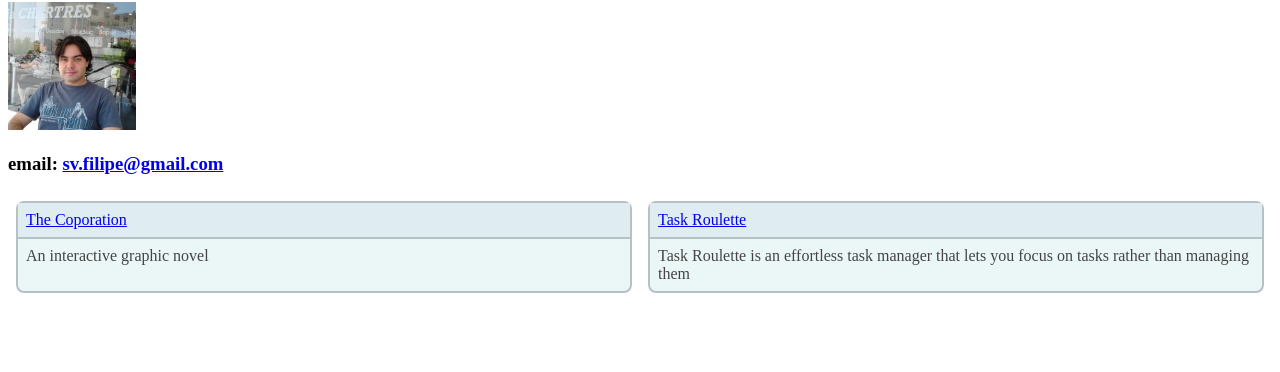
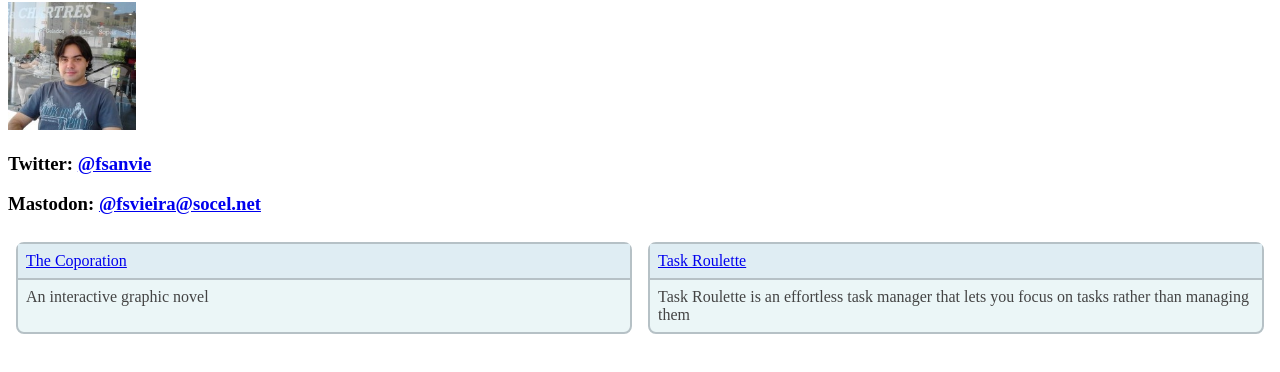
Before and after one commit to fsvieira/fsvieira.github.io, a plain HTML site: page index.html in a window 1280 px wide. Shown: the part 78-450 px from the top of the page. Drawn offline with Linux system fonts and the light colour scheme.

Commit message:
add social net

```diff
--- a/index.html
+++ b/index.html
@@ -52,7 +52,9 @@
     <div class='page'>
         <h1>My Name is Filipe Vieira and I love coding and open-source!</h1>
         <img src='eu.png' width="128px" />
-        <h3>email: <a href='mailto:sv.filipe@gmail.com'>sv.filipe@gmail.com</a></h3>
+
+        <h3>Twitter: <a href='https://twitter.com/fsanvie' target='_blank'>@fsanvie</a></h3>
+        <h3>Mastodon: <a href='https://socel.net/@fsvieira' target='_blank'>@fsvieira@socel.net</a></h3>
 
         <div class='projects'>
             <div class="card">
```
